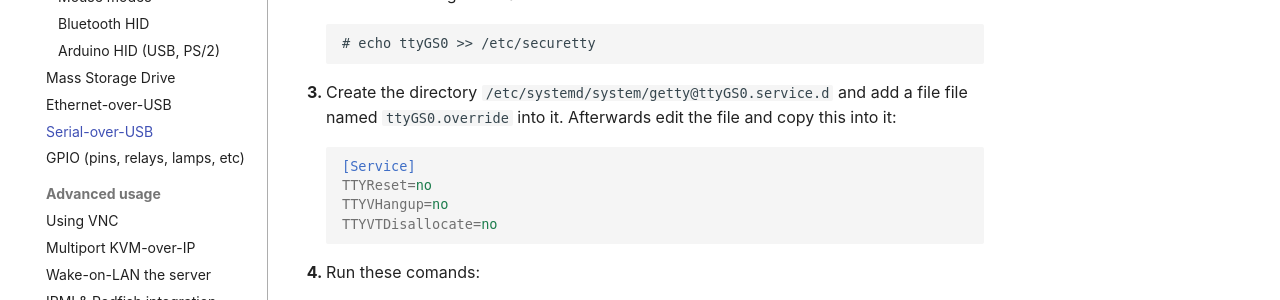
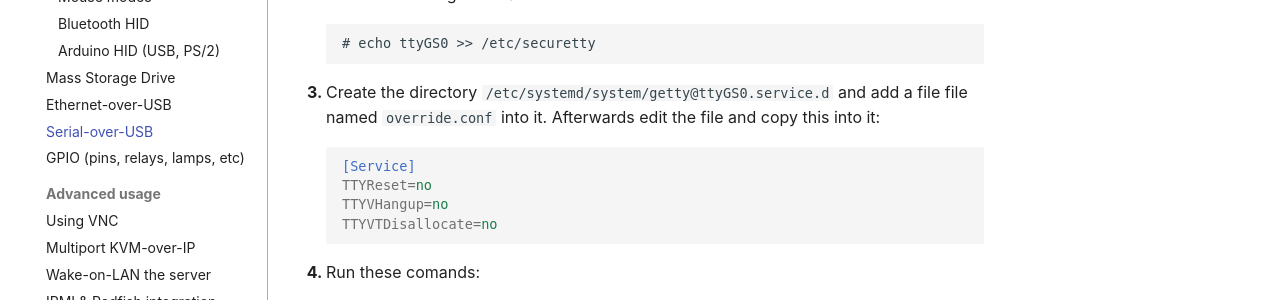
Before and after one commit to pikvm/pikvm, an MkDocs documentation site: the page built from docs/usb_serial.md, in a window 1280 px wide and 998 px high. Shown: the part 448-748 px from the top of the window. Built offline with MkDocs 1.6.1 and Material for MkDocs 9.7.7, drawn with Linux system fonts in a browser that asks for light colours; some web fonts are replaced; comment, search, counter and statistics services are not loaded.

Commit message:
fixed usb_serial

````diff
--- a/docs/usb_serial.md
+++ b/docs/usb_serial.md
@@ -17,7 +17,7 @@ Specifically to v2+. This can be used for terminal access from the managed serve
     # echo ttyGS0 >> /etc/securetty
     ```
 
-3. Create the directory `/etc/systemd/system/getty@ttyGS0.service.d` and add a file file named `ttyGS0.override` into it. Afterwards edit the file and copy this into it:
+3. Create the directory `/etc/systemd/system/getty@ttyGS0.service.d` and add a file file named `override.conf` into it. Afterwards edit the file and copy this into it:
 
     ```ini
     [Service]
````
